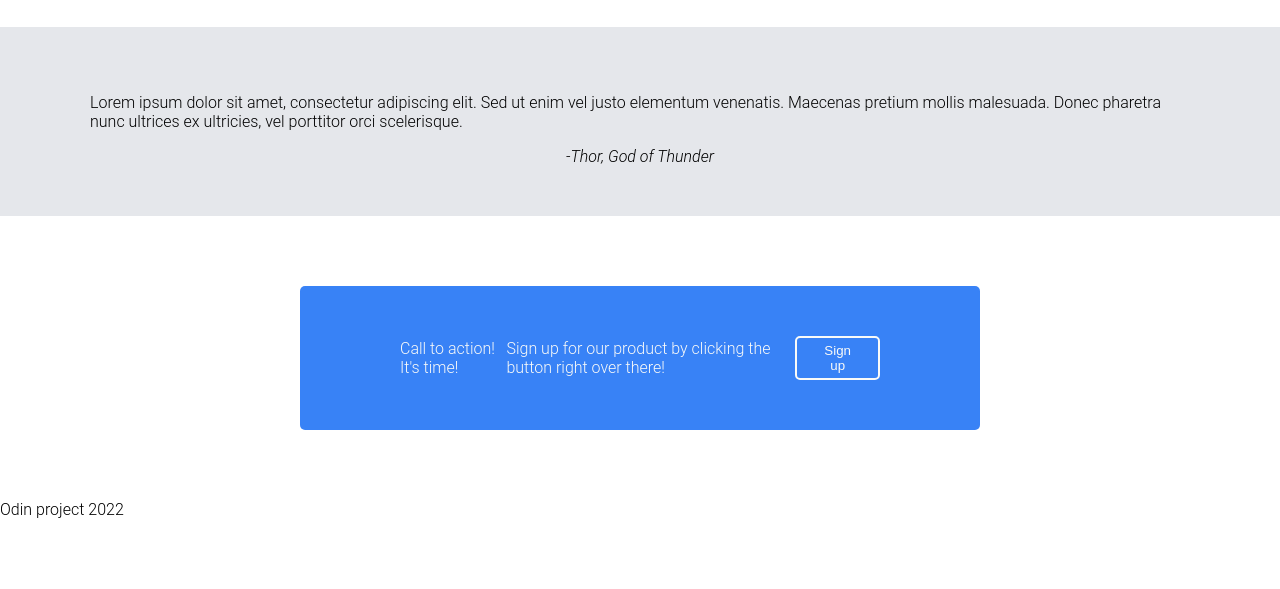
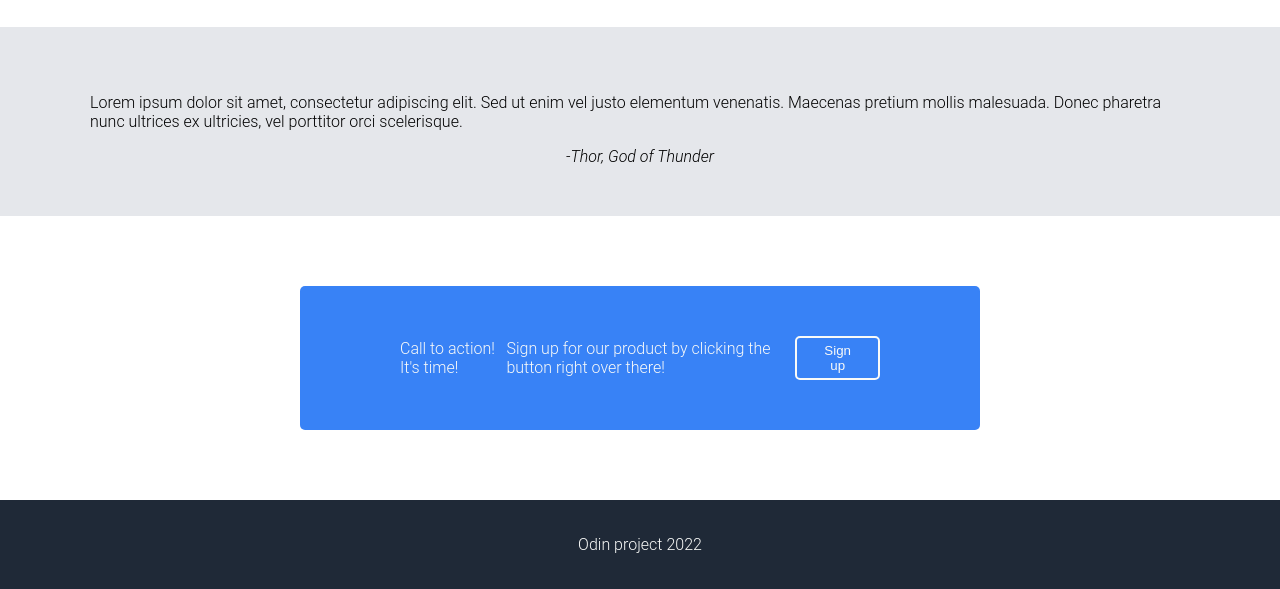
Before and after one commit to gblazyte/odin-landing_page, a plain HTML site: page index.html in a window 1280 px wide. Shown: the part 756-1345 px from the top of the page. Before the commit the page ends 1275 px from the top, so only its background shows below. Drawn offline with Linux system fonts and the light colour scheme.

Commit message:
Add styles to footer area

```diff
--- a/stylesheet.css
+++ b/stylesheet.css
@@ -160,3 +160,14 @@ li {
     padding: 5px 25px;
     border-radius: 5px;
 }
+
+/* footer area */
+footer {
+    display: flex;
+    background-color: #1F2937;
+    align-items: center;
+    justify-content: center;
+    color: #F9FAF8;
+    padding: 35px;
+    font-weight: 300;
+}
```
